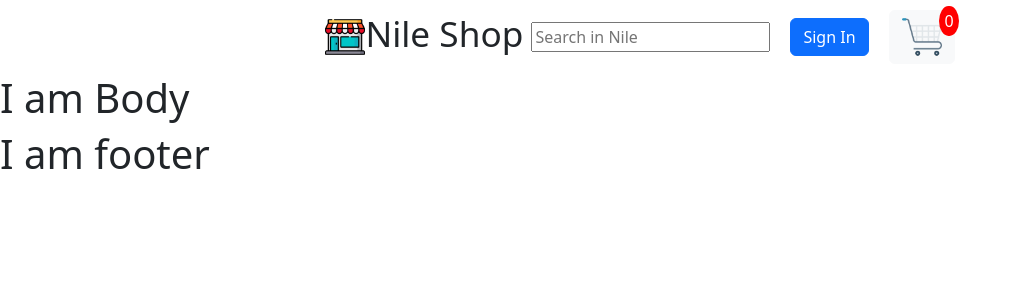
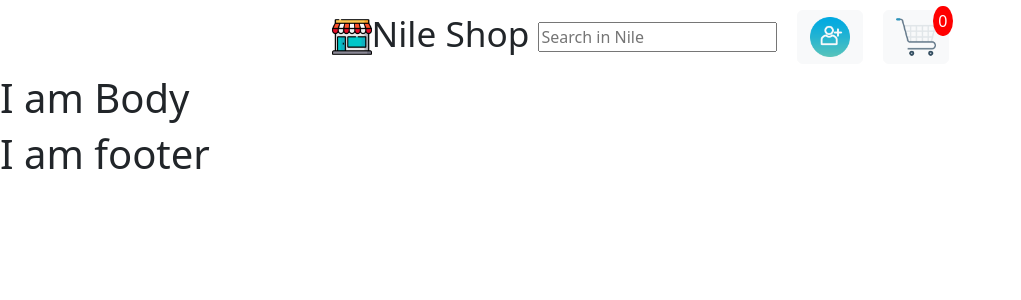
Before and after one commit to rustam-asdanov/amazon-clone-frontend, a React (Create React App) app: page / in a window 1280 px wide. Shown: the top 300 px of the page, without its empty margins (0-1021 px from the left). Built offline with nearby package versions, Linux system fonts and the light colour scheme.

Commit message:
icon of sign up changed

```diff
--- a/src/components/header/SignIn.js
+++ b/src/components/header/SignIn.js
@@ -1,8 +1,18 @@
 import React from "react";
 import { Button } from "react-bootstrap";
+import account_icon from "../../assets/add-user.png";
+import styles from "../../styles/header/SignIn.module.css";
 
 const SignIn = () => {
-  return <Button variant="primary">Sign In</Button>;
+  return (
+    <Button variant="light">
+      <img
+        src={account_icon}
+        alt="account-icon"
+        className={styles["account-icon"]}
+      />
+    </Button>
+  );
 };
 
 export default SignIn;
--- /dev/null
+++ b/src/styles/header/SignIn.module.css
@@ -0,0 +1,3 @@
+img.account-icon {
+  width: 40px;
+}
```
Also changed, not shown: src/assets/add-user.png (added).
